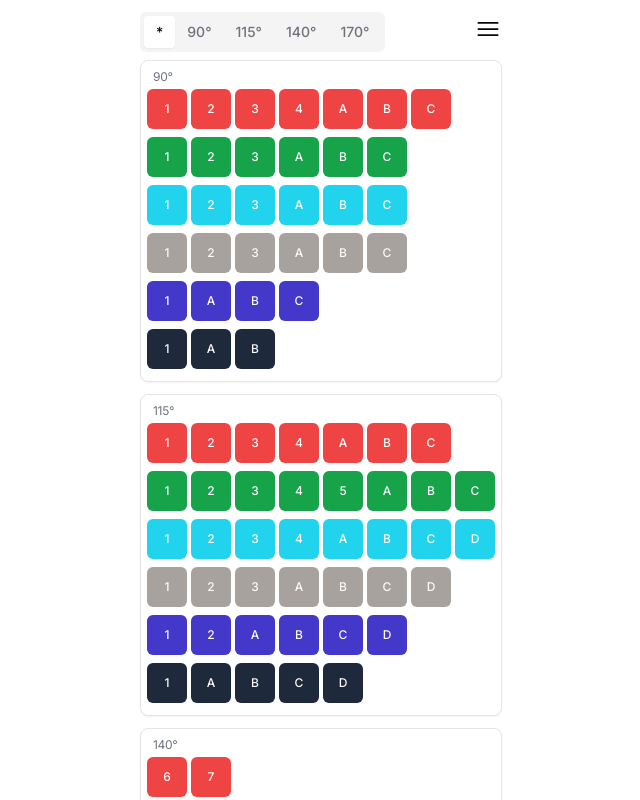
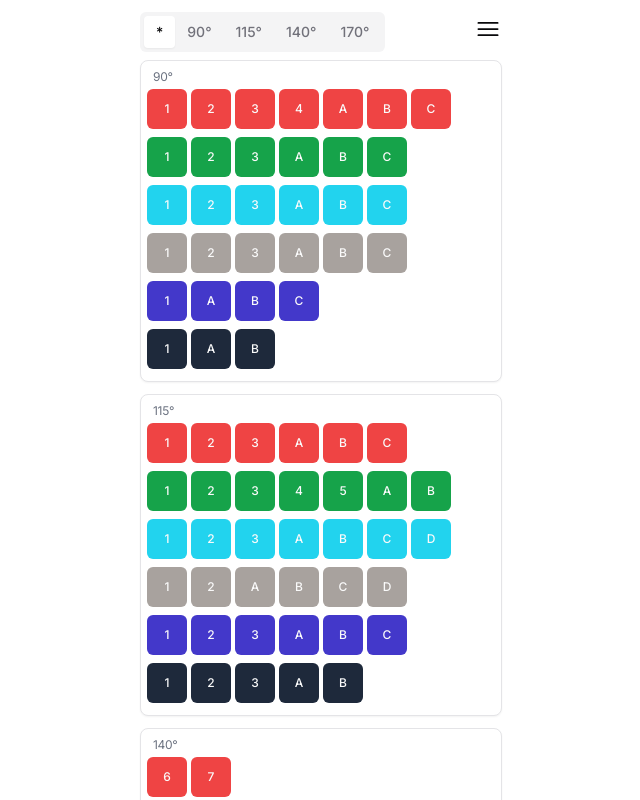
Before and after one commit to semi6/marchocias, a Next.js app: page / in a window 1280 px wide. Shown: the top 800 px of the page, without its empty margins (319-959 px from the left). Built offline with nearby package versions, Linux system fonts and the light colour scheme.

Commit message:
Refactor group values in route_list.tsx

```diff
--- a/app/route_list.tsx
+++ b/app/route_list.tsx
@@ -31,12 +31,12 @@ const RouteList: React.FC<RouteListProps> = ({ selectedWall }) => {
       g0: '1AB'.split(''),
     },
     w115: {
-      g5: '1234ABC'.split(''),
-      g4: '12345ABC'.split(''),
-      g3: '1234ABCD'.split(''),
-      g2: '123ABCD'.split(''),
-      g1: '12ABCD'.split(''),
-      g0: '1ABCD'.split(''),
+      g5: '123ABC'.split(''),
+      g4: '12345AB'.split(''),
+      g3: '123ABCD'.split(''),
+      g2: '12ABCD'.split(''),
+      g1: '123ABC'.split(''),
+      g0: '123AB'.split(''),
     },
     w140: {
       g5: '67'.split(''),
```
